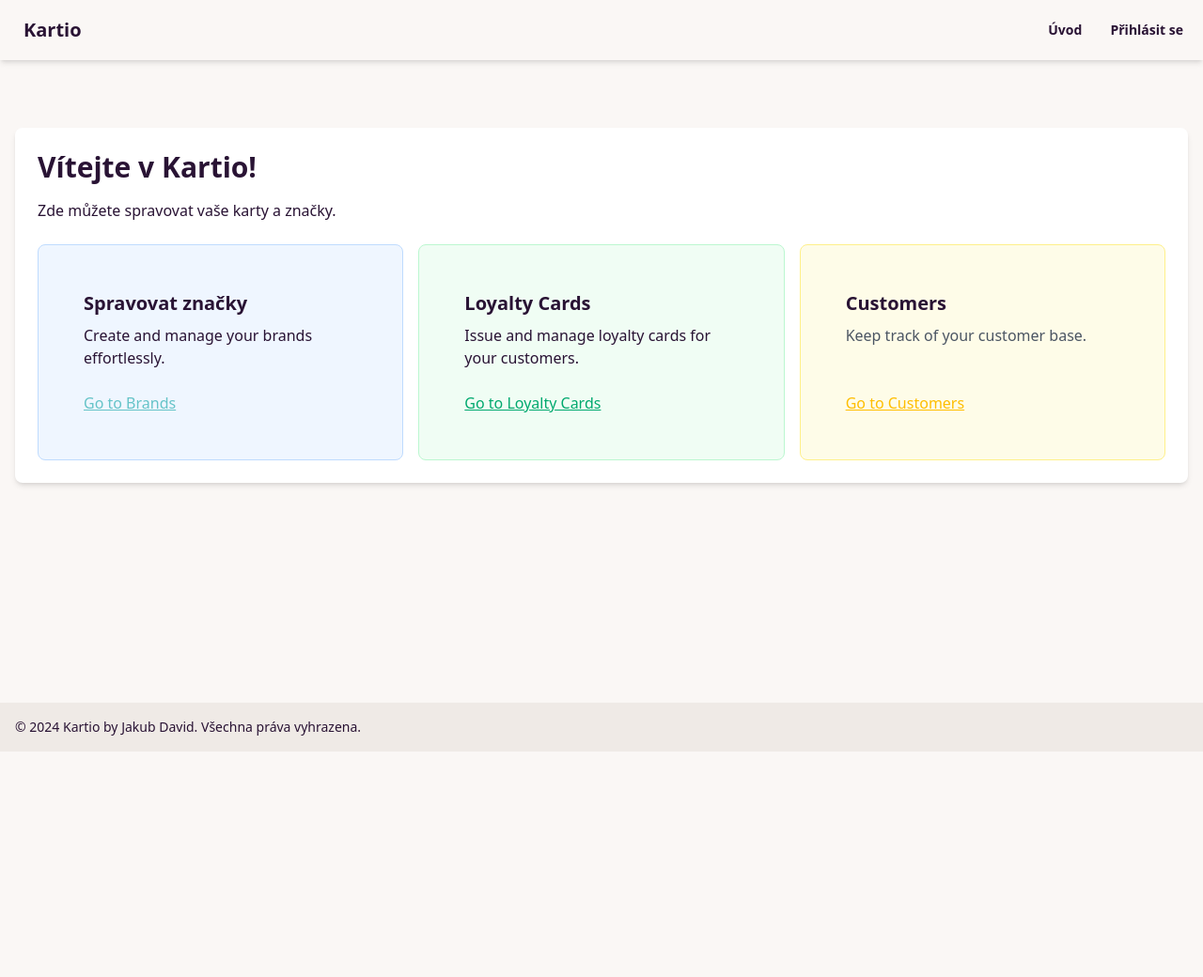
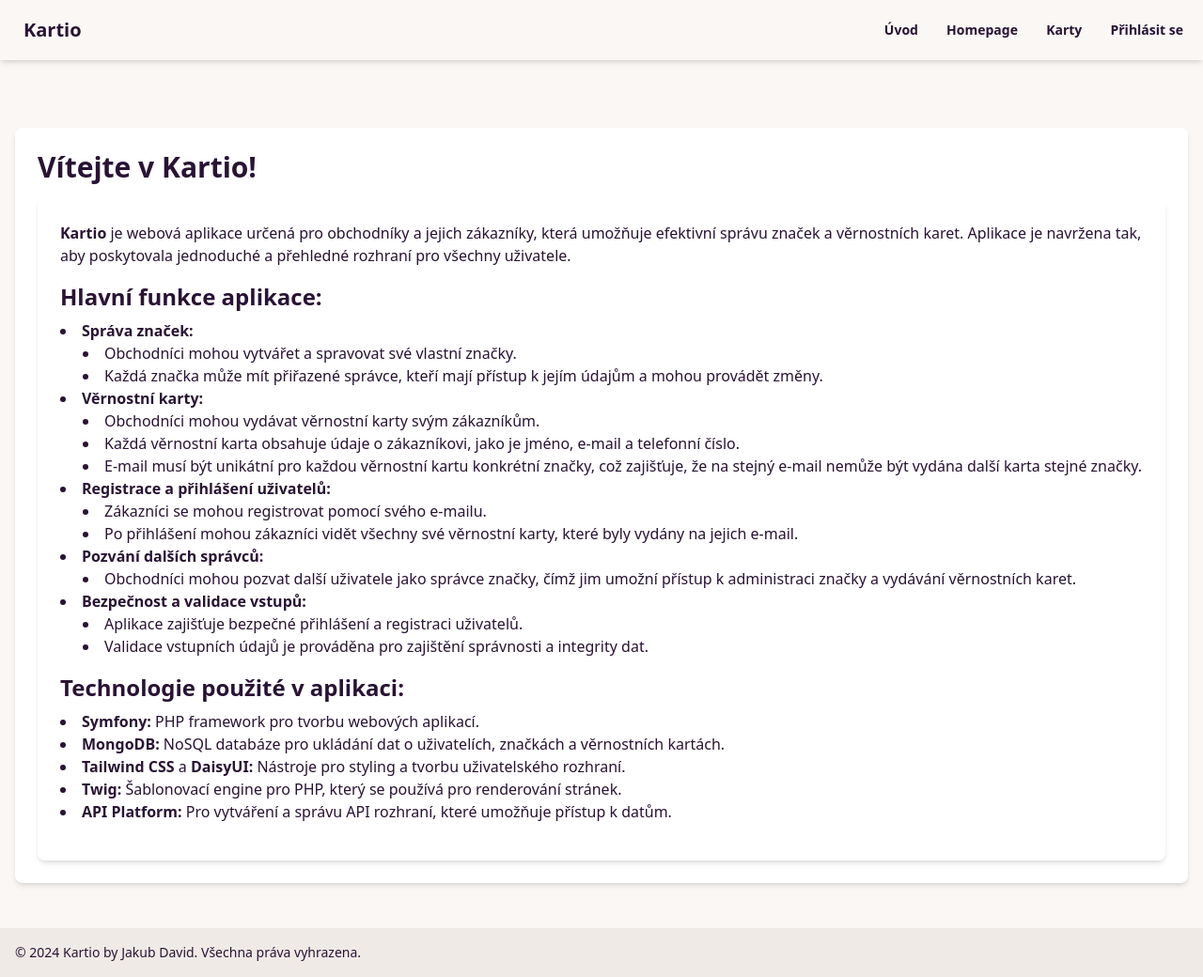
Before and after one commit to Resonect-Technology/kartio, a Symfony app: template kartio/templates/main/homepage.html.twig in a window 1280 px wide. Shown: the whole page at 94% size. Before the commit the page ends 800 px from the top, so only its background shows below. Run offline with Twig, Linux system fonts and the light colour scheme; the template is opened without the code that fills it, so the values that code supplies are empty; style sheets or scripts are compiled from the project's sources; some libraries are stand-ins or nearby versions.

Commit message:
Fix security

```diff
--- a/kartio/composer.json
+++ b/kartio/composer.json
@@ -7,7 +7,6 @@
     "php": ">=8.2",
     "ext-ctype": "*",
     "ext-iconv": "*",
-    "api-platform/core": "^3.3",
     "doctrine/dbal": "^3",
     "doctrine/doctrine-bundle": "^2.12",
     "doctrine/doctrine-migrations-bundle": "^3.3",
--- a/kartio/src/Controller/BrandController.php
+++ b/kartio/src/Controller/BrandController.php
@@ -27,7 +27,6 @@ class BrandController extends AbstractController
 {
     # This method is responsible for rendering the list of brands
     # that the current user has access to.
-    #[ApiResource]
     #[Route("", name: "app_brands", methods: ["GET"])]
     public function brands(DocumentManager $dm, UserInterface $user): Response
     {
--- a/kartio/templates/base.html.twig
+++ b/kartio/templates/base.html.twig
@@ -19,13 +19,13 @@
 			<div class="container mx-auto flex justify-between items-center">
 				<a href="" class="btn btn-ghost normal-case text-xl">Kartio</a>
 				<div>
-					<a href="{{ path('app_home') }}" class="btn btn-ghost btn-sm rounded-btn">Úvod</a>
+					<a href="{{ path('app_homepage') }}" class="btn btn-ghost btn-sm rounded-btn">Úvod</a>
+
+					<a href="{{ path('app_home') }}" class="btn btn-ghost btn-sm rounded-btn">Homepage</a>
 
 					{% if is_granted("ROLE_ADMIN") %}
 						<a href="{{ path('app_brands') }}" class="btn btn-ghost btn-sm rounded-btn">Značky</a>
-					{% endif %}
-
-					{% if is_granted("ROLE_USER") %}
+					{% else %}
 						<a href="{{ path('app_customer_loyalty_cards') }}" class="btn btn-ghost btn-sm rounded-btn">Karty</a>
 					{% endif %}
 
--- a/kartio/templates/main/homepage.html.twig
+++ b/kartio/templates/main/homepage.html.twig
@@ -6,31 +6,73 @@
 {% block body %}
 	<div class="bg-white shadow-md rounded-lg p-6">
 		<h1 class="text-3xl font-bold mb-4">Vítejte v Kartio!</h1>
-		<p class="mb-6">
-			Zde můžete spravovat vaše karty a značky.
-		</p>
-		<div class="grid grid-cols-1 md:grid-cols-3 gap-4">
-			<div class="card bg-blue-50 border border-blue-200 rounded-lg p-4">
-				<div class="card-body">
-					<h2 class="card-title">Spravovat značky</h2>
-					<p class="mb-4">Create and manage your brands effortlessly.</p>
-					<a href="" class="link link-primary">Go to Brands</a>
-				</div>
-			</div>
-			<div class="card bg-green-50 border border-green-200 rounded-lg p-4">
-				<div class="card-body">
-					<h2 class="card-title">Loyalty Cards</h2>
-					<p class="mb-4">Issue and manage loyalty cards for your customers.</p>
-					<a href="" class="link link-success">Go to Loyalty Cards</a>
-				</div>
-			</div>
-			<div class="card bg-yellow-50 border border-yellow-200 rounded-lg p-4">
-				<div class="card-body">
-					<h2 class="card-title">Customers</h2>
-					<p class="text-gray-600 mb-4">Keep track of your customer base.</p>
-					<a href="" class="link link-warning">Go to Customers</a>
-				</div>
-			</div>
+
+		<div class="bg-white shadow-md rounded-lg p-6">
+			<p class="mb-4">
+				<strong>Kartio</strong>
+				je webová aplikace určená pro obchodníky a jejich zákazníky, která umožňuje efektivní správu značek a věrnostních karet. Aplikace je navržena tak, aby poskytovala jednoduché a přehledné rozhraní pro všechny uživatele.
+			</p>
+			<h2 class="text-2xl font-bold mb-2">Hlavní funkce aplikace:</h2>
+			<ul class="list-disc list-inside mb-4">
+				<li>
+					<strong>Správa značek:</strong>
+					<ul class="list-disc list-inside ml-6">
+						<li>Obchodníci mohou vytvářet a spravovat své vlastní značky.</li>
+						<li>Každá značka může mít přiřazené správce, kteří mají přístup k jejím údajům a mohou provádět změny.</li>
+					</ul>
+				</li>
+				<li>
+					<strong>Věrnostní karty:</strong>
+					<ul class="list-disc list-inside ml-6">
+						<li>Obchodníci mohou vydávat věrnostní karty svým zákazníkům.</li>
+						<li>Každá věrnostní karta obsahuje údaje o zákazníkovi, jako je jméno, e-mail a telefonní číslo.</li>
+						<li>E-mail musí být unikátní pro každou věrnostní kartu konkrétní značky, což zajišťuje, že na stejný e-mail nemůže být vydána další karta stejné značky.</li>
+					</ul>
+				</li>
+				<li>
+					<strong>Registrace a přihlášení uživatelů:</strong>
+					<ul class="list-disc list-inside ml-6">
+						<li>Zákazníci se mohou registrovat pomocí svého e-mailu.</li>
+						<li>Po přihlášení mohou zákazníci vidět všechny své věrnostní karty, které byly vydány na jejich e-mail.</li>
+					</ul>
+				</li>
+				<li>
+					<strong>Pozvání dalších správců:</strong>
+					<ul class="list-disc list-inside ml-6">
+						<li>Obchodníci mohou pozvat další uživatele jako správce značky, čímž jim umožní přístup k administraci značky a vydávání věrnostních karet.</li>
+					</ul>
+				</li>
+				<li>
+					<strong>Bezpečnost a validace vstupů:</strong>
+					<ul class="list-disc list-inside ml-6">
+						<li>Aplikace zajišťuje bezpečné přihlášení a registraci uživatelů.</li>
+						<li>Validace vstupních údajů je prováděna pro zajištění správnosti a integrity dat.</li>
+					</ul>
+				</li>
+			</ul>
+
+			<h2 class="text-2xl font-bold mb-2">Technologie použité v aplikaci:</h2>
+			<ul class="list-disc list-inside mb-4">
+				<li>
+					<strong>Symfony:</strong>
+					PHP framework pro tvorbu webových aplikací.</li>
+				<li>
+					<strong>MongoDB:</strong>
+					NoSQL databáze pro ukládání dat o uživatelích, značkách a věrnostních kartách.</li>
+				<li>
+					<strong>Tailwind CSS</strong>
+					a
+					<strong>DaisyUI:</strong>
+					Nástroje pro styling a tvorbu uživatelského rozhraní.</li>
+				<li>
+					<strong>Twig:</strong>
+					Šablonovací engine pro PHP, který se používá pro renderování stránek.</li>
+				<li>
+					<strong>API Platform:</strong>
+					Pro vytváření a správu API rozhraní, které umožňuje přístup k datům.</li>
+			</ul>
+
+
 		</div>
 	</div>
 {% endblock %}
```
Also changed, not shown: 2 other files.
